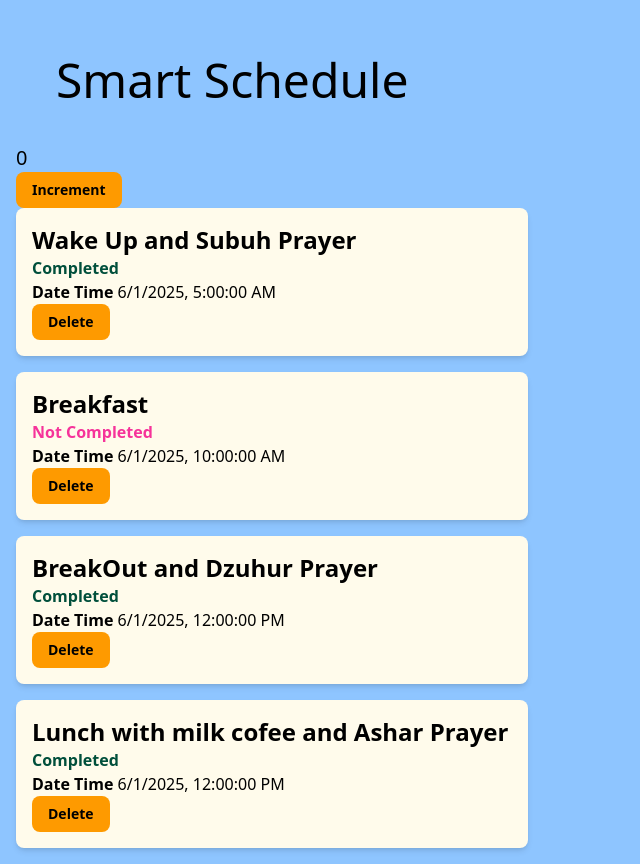
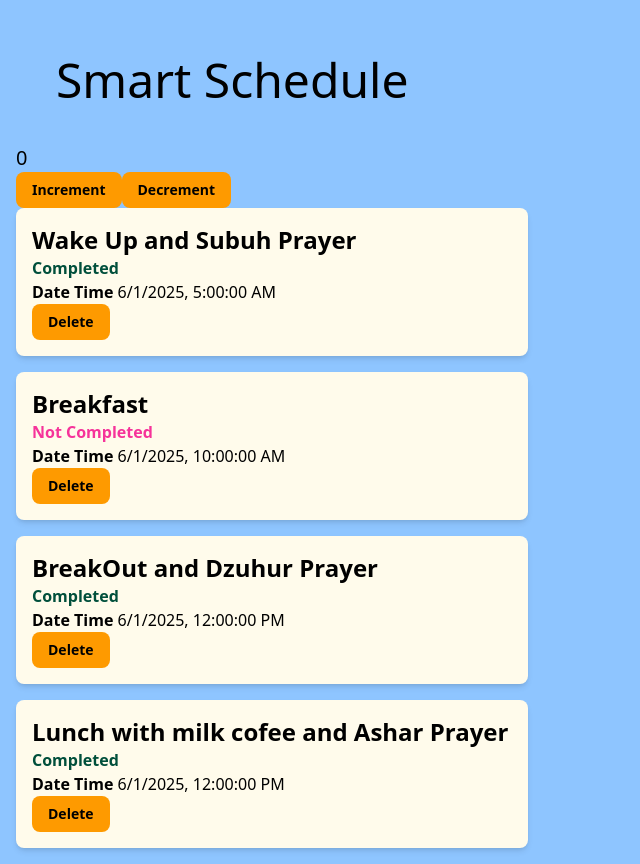
Before and after one commit to sesha22/smart-schedule, a React (Vite) app: page / in a window 1280 px wide. Shown: the whole page, without its empty margins (0-640 px from the left). Built offline with nearby package versions, Linux system fonts and the light colour scheme.

Commit message:
fix button import

```diff
--- a/src/app.tsx
+++ b/src/app.tsx
@@ -29,6 +29,10 @@ const tasks = [
 ];
 
 export function App() {
+  function removeTask() {
+    console.log("Task removed");
+  }
+
   return (
     <div className="p-4 bg-blue-300 flex justify-center">
       <section className="w-full max-w-lg:">
@@ -53,7 +57,7 @@ export function App() {
                   <span className="font-bold">Date Time </span>
                   <span>{task.date.toLocaleString()}</span>
                 </p>
-                <Button>Delete</Button>
+                <Button onClick={removeTask}>Delete</Button>
               </li>
             );
           })}
--- a/src/components/button-counter.tsx
+++ b/src/components/button-counter.tsx
@@ -1,4 +1,5 @@
 import { useState } from "react";
+import { Button } from "./button";
 
 export function ButtonCounter() {
   const [count, setCount] = useState(0);
@@ -6,16 +7,15 @@ export function ButtonCounter() {
   function handleIncrement() {
     setCount(count + 1);
   }
+  function handleDecrement() {
+    setCount(count - 1);
+  }
 
   return (
     <div>
       <h4 className="text-xl">{count}</h4>
-      <button
-        onClick={handleIncrement}
-        className="px-4 py-2 font-bold bg-amber-500 text-black rounded-lg text-sm"
-      >
-        Increment
-      </button>
+      <Button onClick={handleIncrement}>Increment</Button>
+      <Button onClick={handleDecrement}>Decrement</Button>
     </div>
   );
 }
--- a/src/components/button.tsx
+++ b/src/components/button.tsx
@@ -1,6 +1,15 @@
-export function Button({ children }: { children: React.ReactNode }) {
+export function Button({
+  onClick,
+  children,
+}: {
+  onClick: () => void;
+  children: React.ReactNode;
+}) {
   return (
-    <button className="px-4 py-2 font-bold bg-amber-500 text-black rounded-lg text-sm">
+    <button
+      onClick={onClick}
+      className="px-4 py-2 font-bold bg-amber-500 text-black rounded-lg text-sm"
+    >
       {children}
     </button>
   );
```
